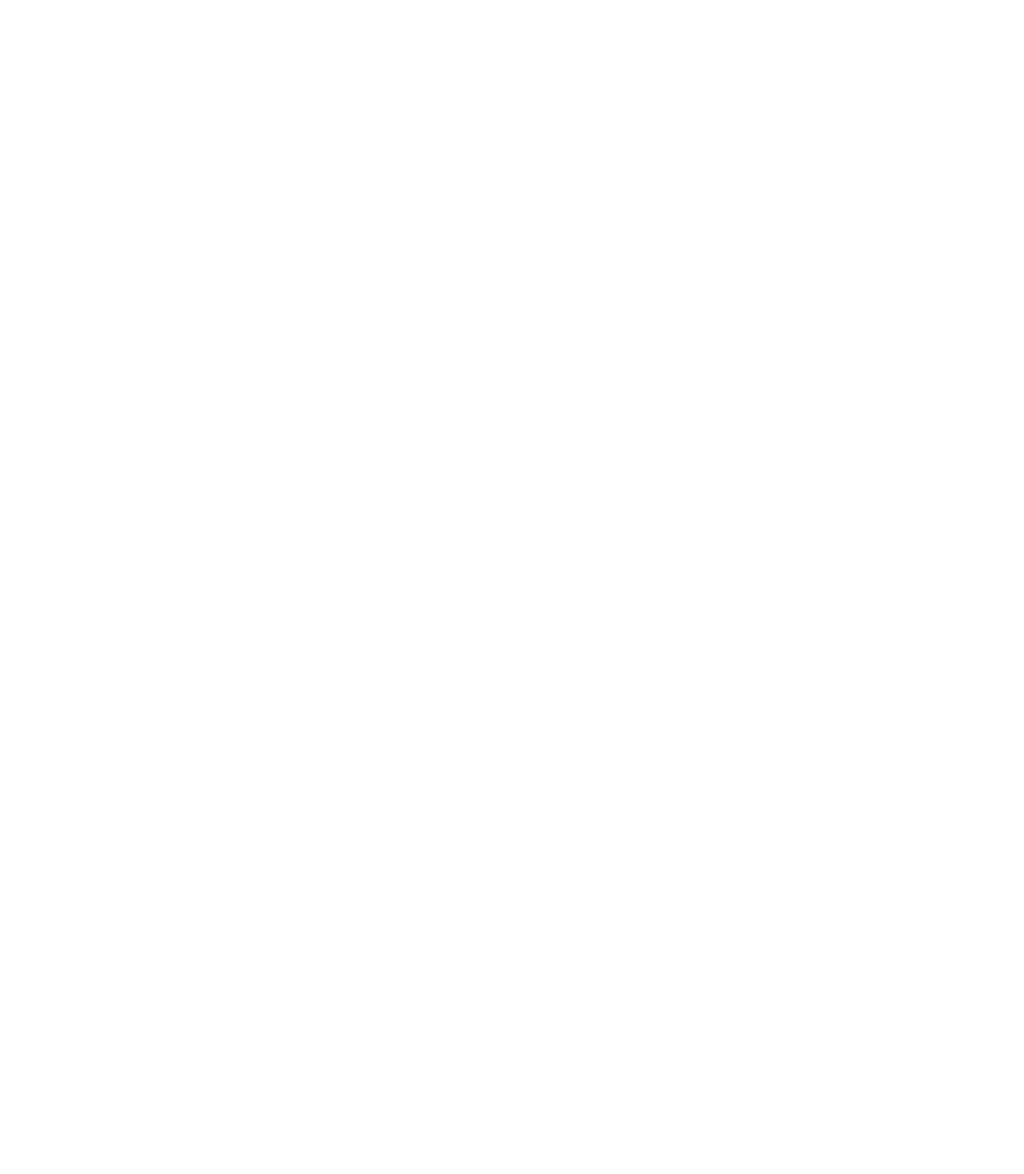
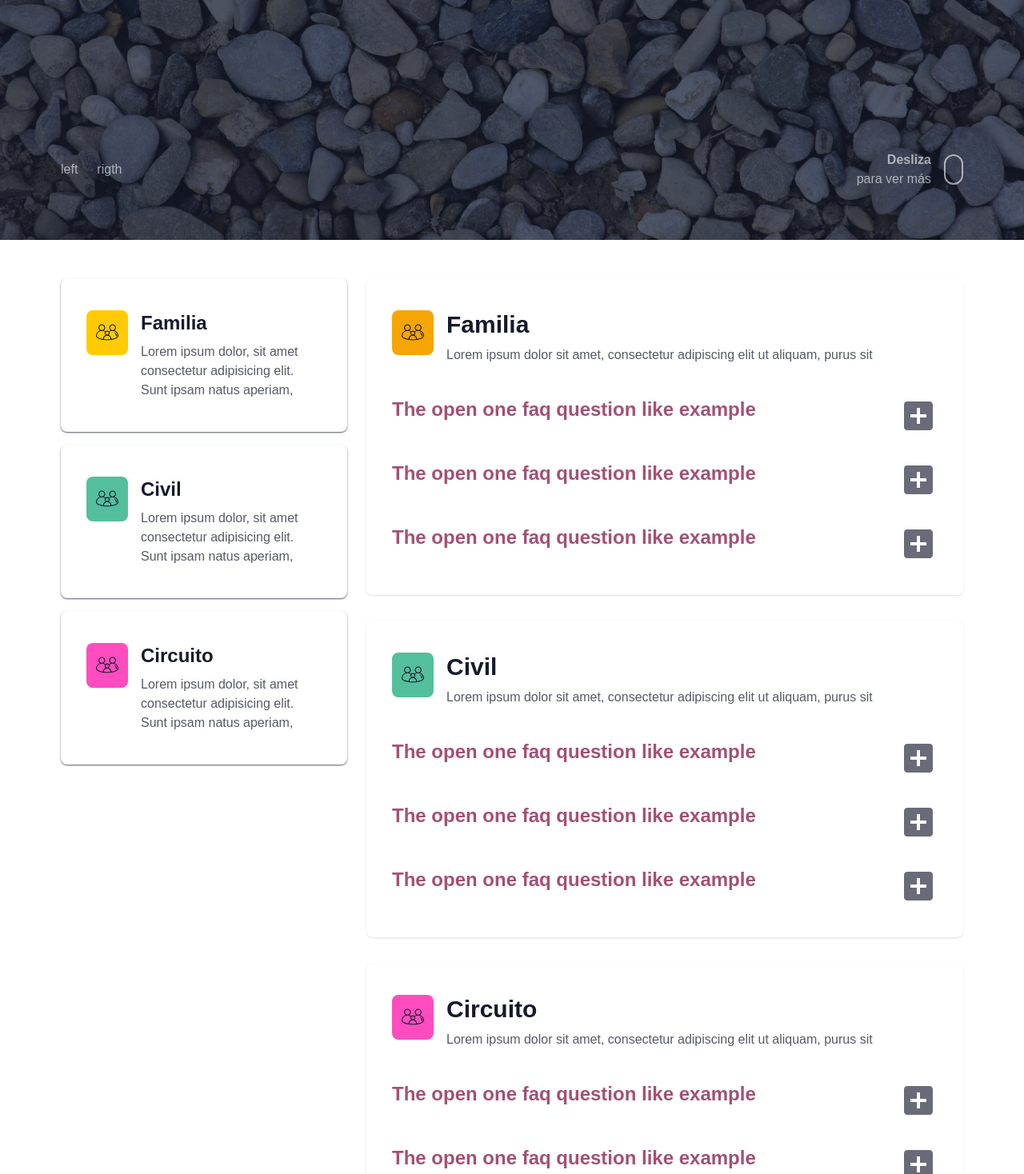
Before and after one commit to s4malve/luz-velandia-abogados, a Next.js app: page /faq in a window 1280 px wide. Before the commit this address had no page. Shown: the part 500-1968 px from the top of the page at 80% size. Before the commit the page ends 800 px from the top, so only its background shows below. Built offline with nearby package versions, Linux system fonts and the light colour scheme.

Commit message:
feat(pages): add faq

```diff
--- /dev/null
+++ b/pages/faq.tsx
@@ -0,0 +1,78 @@
+import Head from 'next/head'
+import CardArea from '../components/CardArea'
+
+import BaseHead from '../components/Head/BaseHead'
+import Header from '../components/Header'
+import FAQCard from '../components/FAQ/Card'
+import FAQHeader from '../components/FAQ/Header'
+import HightlightIcon from '../components/HighlightIcon'
+import Questions from '../components/FAQ/Questions'
+import Footer from '../components/Footer'
+
+import Group from '../components/Icons/Group'
+
+import { sections } from '../lib/constants'
+import { circuit, civil, family } from '../data/questions'
+
+const FAQ = () => {
+  return (
+    <>
+      <Head>
+        <BaseHead description="" permalink="" title="" />
+      </Head>
+      <Header
+        cover="/assets/faq/cover.jpg"
+        description="Lorem ipsum dolor, sit amet consectetur adipisicing elit. Sunt ipsam natus aperiam, rem recusandae nam expedita atque aspernatur saepe. Nam."
+        title="Preguntas Frecuentes"
+        coverPosition="bg-center"
+      />
+      <main className="grid grid-cols-1 grid-rows-[auto_1fr] lg:grid-rows-1 lg:grid-cols-[auto_1fr] wrapper content-container gap-6">
+        <aside className="grid grid-cols-[repeat(auto-fill,minmax(358px,1fr))] lg:flex lg:flex-col lg:justify-start grid-rows-[auto] gap-4 lg:max-w-[358px] justify-between">
+          {sections.map(({ color, name, description, tablet, title }, i) => (
+            <a href={`#${name}`} key={i}>
+              <CardArea
+                orientation="flex-row"
+                color={color}
+                description={description}
+                tablet={tablet}
+                title={title}
+              />
+            </a>
+          ))}
+        </aside>
+        <article className="flex flex-col w-full gap-y-8">
+          <FAQCard id="familia">
+            <FAQHeader
+              title="Familia"
+              description="Lorem ipsum dolor sit amet, consectetur adipiscing elit ut aliquam, purus sit"
+            >
+              <HightlightIcon Icon={Group} className="bg-golden-promise" />
+            </FAQHeader>
+            <Questions question={family} />
+          </FAQCard>
+          <FAQCard id="civil">
+            <FAQHeader
+              title="Civil"
+              description="Lorem ipsum dolor sit amet, consectetur adipiscing elit ut aliquam, purus sit"
+            >
+              <HightlightIcon Icon={Group} className="bg-expressionism-green" />
+            </FAQHeader>
+            <Questions question={civil} />
+          </FAQCard>
+          <FAQCard id="circuito">
+            <FAQHeader
+              title="Circuito"
+              description="Lorem ipsum dolor sit amet, consectetur adipiscing elit ut aliquam, purus sit"
+            >
+              <HightlightIcon Icon={Group} className="bg-spinel-red" />
+            </FAQHeader>
+            <Questions question={circuit} />
+          </FAQCard>
+        </article>
+      </main>
+      <Footer />
+    </>
+  )
+}
+
+export default FAQ
```
